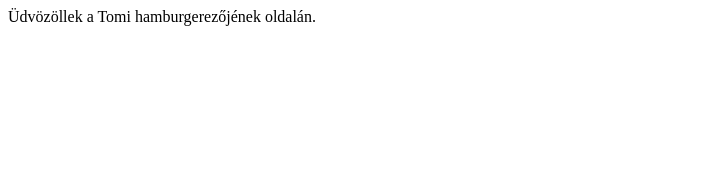
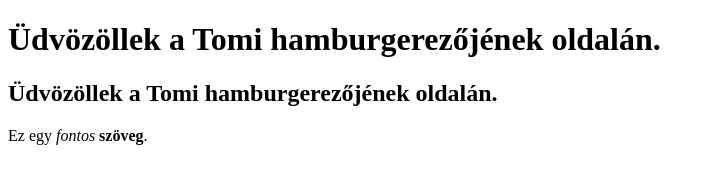
Before and after one commit to samatirat/html1, a plain HTML site: page index.html in a window 1280 px wide. Shown: the whole page, without its empty margins (0-714 px from the left). Drawn offline with Linux system fonts and the light colour scheme.

Commit message:
index módosítva

```diff
--- a/index.html
+++ b/index.html
@@ -7,6 +7,14 @@
     <title>Tomi Hamburgerezője</title>
 </head>
 <body>
-Üdvözöllek a Tomi hamburgerezőjének oldalán.
+    <h1>
+    Üdvözöllek a Tomi hamburgerezőjének oldalán.
+    </h1>
+    <h2>
+    Üdvözöllek a Tomi hamburgerezőjének oldalán.
+    </h2>
+    <p>
+    Ez egy <em>fontos</em> <strong>szöveg</strong>.
+    </p>
 </body>
 </html>
```
